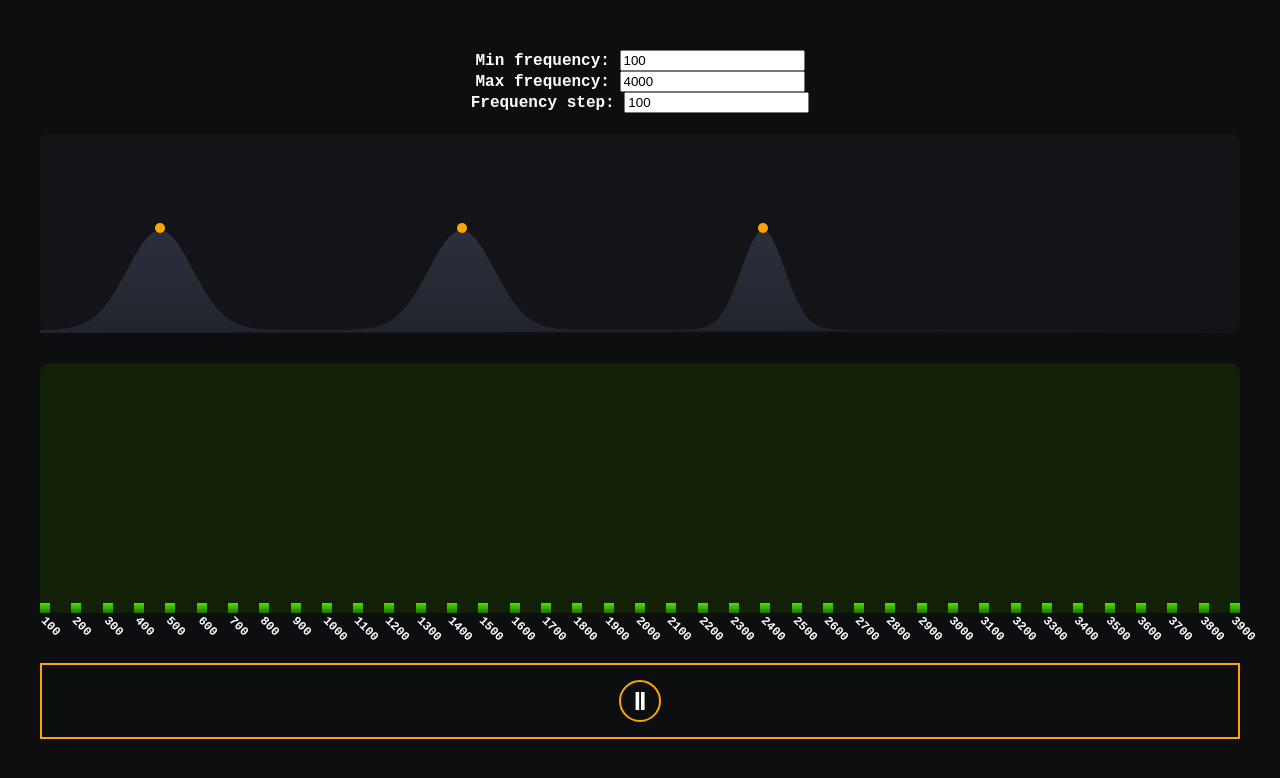
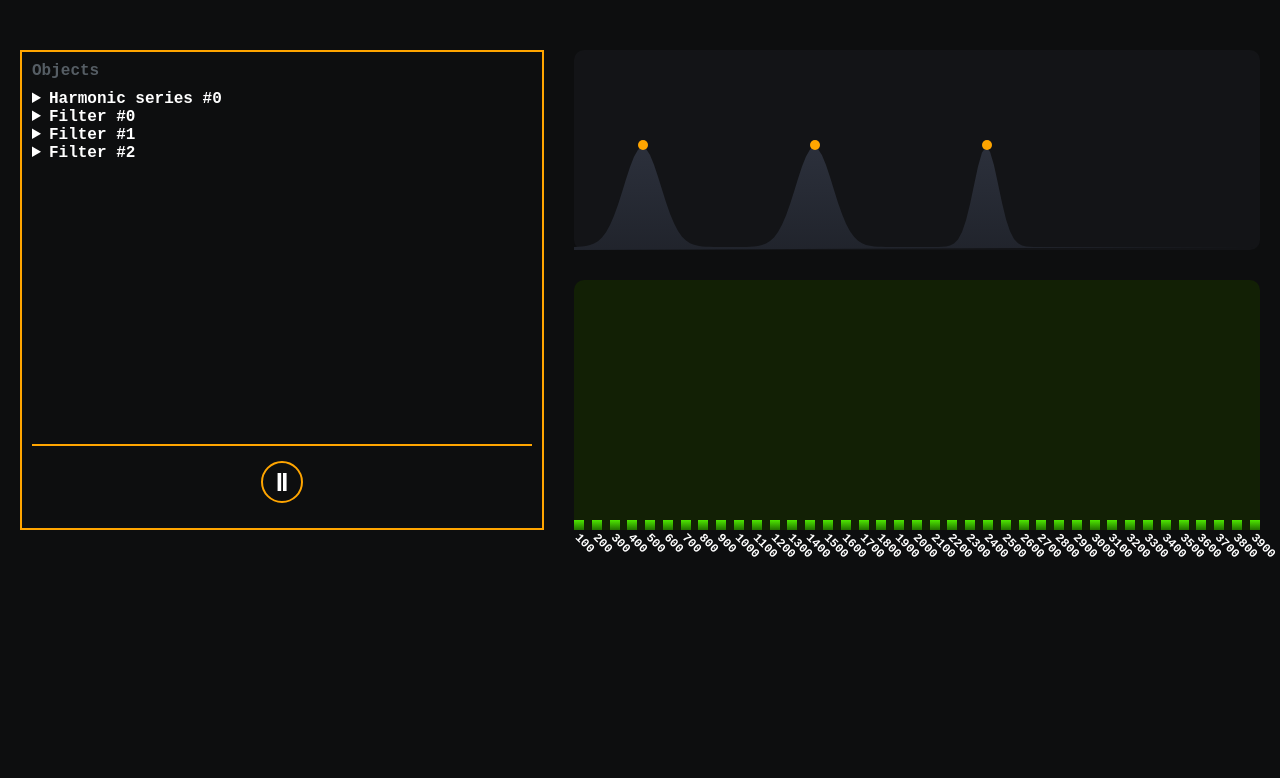
Before and after one commit to MurkyMeow/harmonic-tools, a Svelte app: page / in a window 1280 px wide. Shown: the top 778 px of the page. Built offline with nearby package versions, Linux system fonts and the light colour scheme.

Commit message:
add objects list

```diff
--- a/public/global.css
+++ b/public/global.css
@@ -6,6 +6,7 @@ body {
   background: #0d0e0f;
 
   --color-orange: #ffa500;
+  --board-spacing: 30px;
   --board-border-radius: 10px;
 }
 
--- a/src/App.svelte
+++ b/src/App.svelte
@@ -101,8 +101,11 @@
 <SvgSprite />
 
 <main>
-  <div>
-      <div class="options">
+  <div class="settings">
+    <div class="settings-group">Objects</div>
+
+    <details>
+      <summary>Harmonic series #0</summary>
       <div>
         Min frequency: <input type="number" min="0" bind:value={minFreq} />
       </div>
@@ -112,8 +115,30 @@
       <div>
         Frequency step: <input type="number" min="1" bind:value={freqStep} />
       </div>
+    </details>
+
+    {#each filters as { centerFreq, gain }, i}
+      <details>
+        <summary>Filter #{i}</summary>
+        <div class="field">
+          <span>{`Center: ${centerFreq}Hz`}</span>
+          <input type="range" min={minFreq} max={maxFreq} bind:value={centerFreq} />
+        </div>
+        <div class="field">
+          <span>{`Gain: ${gain}dB`}</span>
+          <input type="range" min={0} max={MAX_GAIN} bind:value={gain} />
+        </div>
+      </details>
+    {/each}
+
+    <div class="controls">
+      <button class="toggle-btn" on:click={() => isPlaying = !isPlaying}>
+        <SvgIcon class="toggle-icon" icon={isPlaying ? IC_PAUSE : IC_PLAY} />
+      </button>
+    </div>
   </div>
 
+  <div class="view">
       <FilterBoard
         minFreq={minFreq}
         maxFreq={maxFreq}
@@ -135,25 +160,41 @@
         {/each}
       </div>
 
-      <div class="controls">
-        <button class="toggle-btn" on:click={() => isPlaying = !isPlaying}>
-          <SvgIcon class="toggle-icon" icon={isPlaying ? IC_PAUSE : IC_PLAY} />
-        </button>
-      </div>
-
   </div>
 </main>
 
 <style>
   main {
-    max-width: 1200px;
+    display: flex;
     padding: 50px 20px;
-    margin: auto;
   }
 
-  .options {
-    text-align: center;
-    margin-bottom: 20px;
+  .settings {
+    display: flex;
+    flex-direction: column;
+    width: 100%;
+    max-width: 500px;
+    padding: 10px;
+    border: 2px solid var(--color-orange);
+  }
+
+  .settings-group {
+    color: #555d64;
+    margin-bottom: 10px;
+  }
+
+  .field {
+    display: flex;
+    align-items: center;
+  }
+
+  .field span {
+    width: 150px;
+  }
+
+  .view {
+    flex: 1;
+    margin-left: var(--board-spacing);
   }
 
   .partial-board {
@@ -162,7 +203,7 @@
     align-items: flex-end;
     background: #122005;
     border-radius: var(--board-border-radius);
-    margin-top: 30px;
+    margin-top: var(--board-spacing);
   }
 
   .partial {
@@ -192,9 +233,9 @@
   }
 
   .controls {
-    margin-top: 50px;
+    margin-top: auto;
     padding: 15px 0;
-    border: 2px solid var(--color-orange);
+    border-top: 2px solid var(--color-orange);
   }
 
   .toggle-btn {
```
Lines whose indentation alone changed are shown as unchanged.
